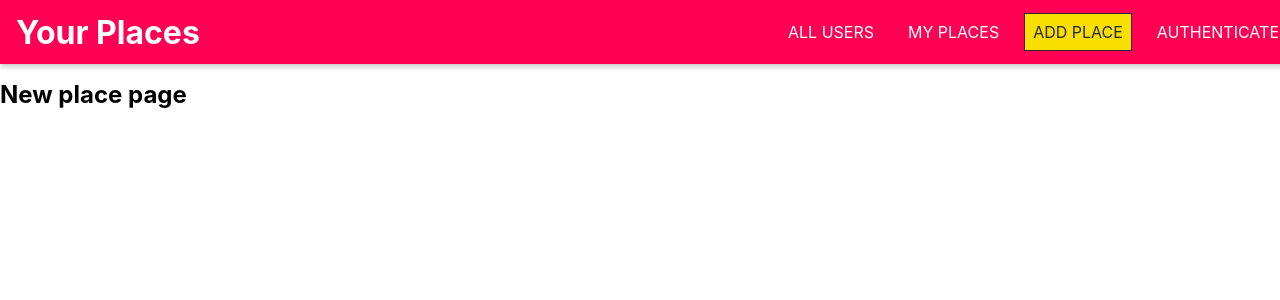
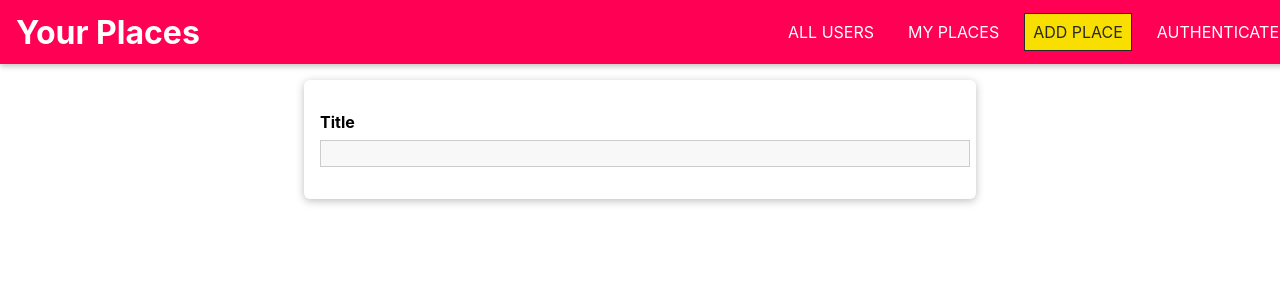
Before and after one commit to kaletushar222/user-location, a React (Create React App) app in the folder frontend/: page /places/new in a window 1280 px wide. Shown: the top 300 px of the page. Built offline with nearby package versions, Linux system fonts and the light colour scheme.

Commit message:
input element added for new place insert

```diff
--- /dev/null
+++ b/frontend/src/places/pages/NewPlace.css
@@ -0,0 +1,11 @@
+.place-form {
+    position: relative;
+    list-style: none;
+    margin: 0 auto;
+    padding: 1rem;
+    width: 90%;
+    max-width: 40rem;
+    box-shadow: 0 2px 8px rgba(0, 0, 0, 0.26);
+    border-radius: 6px;
+    background: white;
+  }
--- a/frontend/src/places/pages/NewPlace.js
+++ b/frontend/src/places/pages/NewPlace.js
@@ -1,7 +1,12 @@
 import React from 'react';
-
+import Input from '../../shared/components/FormElements/Input'
+import './NewPlace.css'
 const NewPlace = () => {
-    return <h2>New place page</h2>
+    return (
+        <form className="place-form">
+            <Input element="input" type="text" label="Title"/>
+        </form>
+    )
 }
 
 export default NewPlace;
--- /dev/null
+++ b/frontend/src/shared/components/FormElements/Input.css
@@ -0,0 +1,41 @@
+.form-control {
+    margin: 1rem 0;
+  }
+
+  .form-control label,
+  .form-control input,
+  .form-control textarea {
+    display: block;
+  }
+
+  .form-control label {
+    font-weight: bold;
+    margin-bottom: 0.5rem;
+  }
+
+  .form-control input,
+  .form-control textarea {
+    width: 100%;
+    font: inherit;
+    border: 1px solid #ccc;
+    background: #f8f8f8;
+    padding: 0.15rem 0.25rem;
+  }
+
+  .form-control input:focus,
+  .form-control textarea:focus {
+    outline: none;
+    background: #ebebeb;
+    border-color: #510077;
+  }
+
+  .form-control--invalid label,
+  .form-control--invalid p {
+    color: red;
+  }
+
+  .form-control--invalid input,
+  .form-control--invalid textarea {
+    border-color: red;
+    background: #ffd1d1;
+  }
--- /dev/null
+++ b/frontend/src/shared/components/FormElements/Input.js
@@ -0,0 +1,17 @@
+import React from 'react';
+
+import './Input.css'
+
+const Input = props => {
+    const element = props.element == 'input' ? <input id={props.id} placeholder={props.placeholder}/>
+    :(
+        <textarea id={props.id} rows={props.rows || 3} />
+    );
+    return <div className={ `form-control`}>
+        <label htmlFor={props.id}>{props.label}</label>
+        {element}
+    </div>
+};
+
+
+export default Input;
```
Also changed, not shown: frontend/src/shared/components/UIElements/Map.js (+7 -0 lines).
